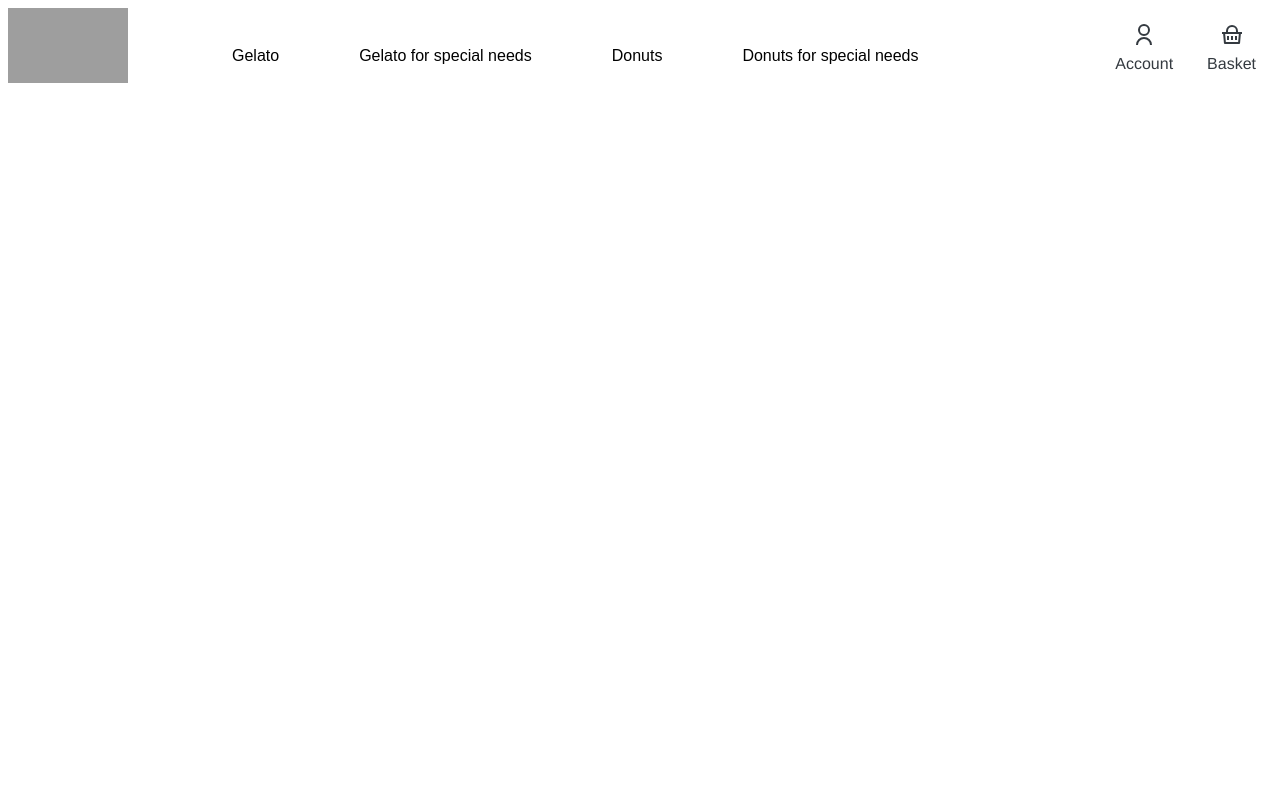
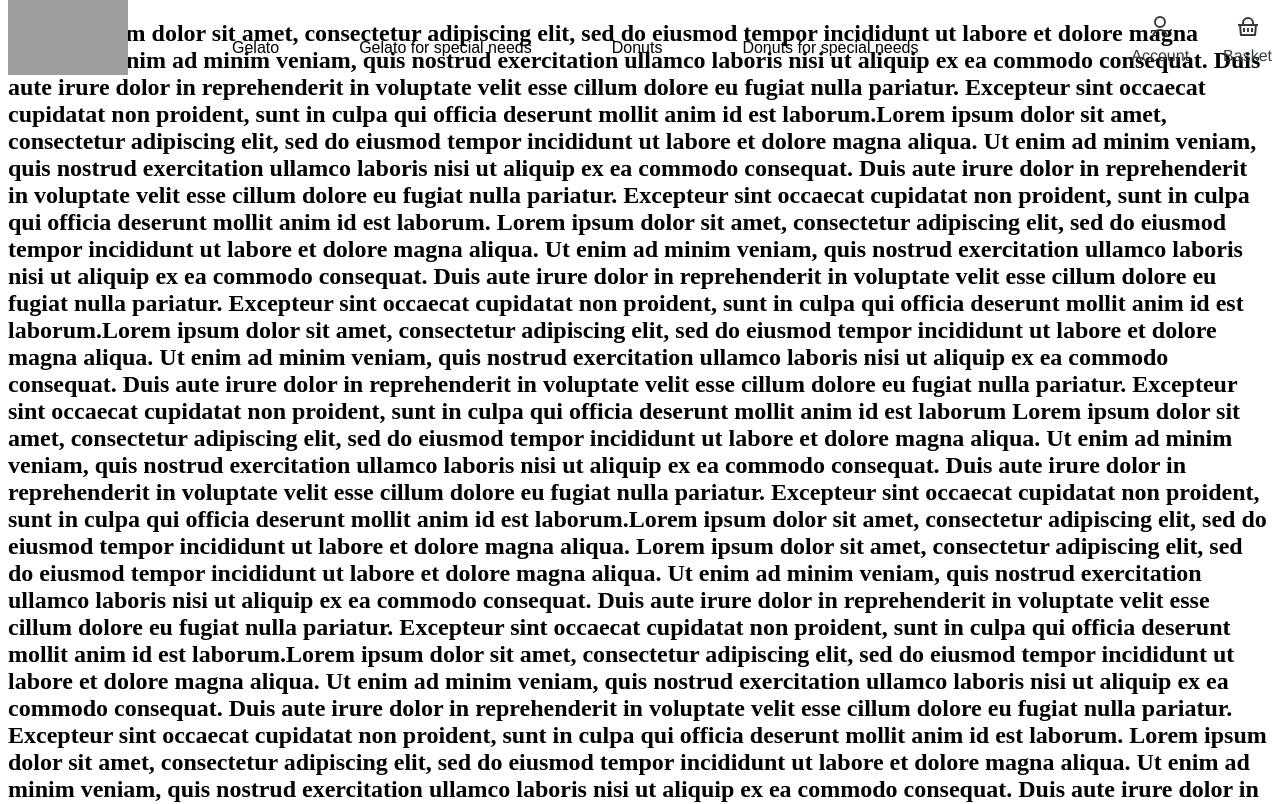
Before and after one commit to GeorgeMoraruOct/GelatoTraining, a React app: page / in a window 1280 px wide. Shown: the top 804 px of the page. Built offline with nearby package versions, Linux system fonts and the light colour scheme; grey boxes are pictures that could not be loaded.

Commit message:
Body update

```diff
--- /dev/null
+++ b/src/Body.js
@@ -0,0 +1,96 @@
+function Body(props) {
+    return <h2>Lorem ipsum dolor sit amet, consectetur adipiscing elit, sed do eiusmod tempor incididunt ut labore et dolore magna aliqua.
+        Ut enim ad minim veniam, quis nostrud exercitation ullamco laboris nisi ut aliquip ex ea commodo consequat.
+        Duis aute irure dolor in reprehenderit in voluptate velit esse cillum dolore eu fugiat nulla pariatur.
+        Excepteur sint occaecat cupidatat non proident, sunt in culpa qui officia deserunt mollit anim id est
+        laborum.Lorem ipsum dolor sit amet, consectetur adipiscing elit, sed do eiusmod tempor incididunt ut labore et dolore magna aliqua.
+        Ut enim ad minim veniam, quis nostrud exercitation ullamco laboris nisi ut aliquip ex ea commodo consequat.
+        Duis aute irure dolor in reprehenderit in voluptate velit esse cillum dolore eu fugiat nulla pariatur.
+        Excepteur sint occaecat cupidatat non proident, sunt in culpa qui officia deserunt mollit anim id est laborum. Lorem ipsum dolor sit amet, consectetur adipiscing elit, sed do eiusmod tempor incididunt ut labore et dolore magna aliqua.
+        Ut enim ad minim veniam, quis nostrud exercitation ullamco laboris nisi ut aliquip ex ea commodo consequat.
+        Duis aute irure dolor in reprehenderit in voluptate velit esse cillum dolore eu fugiat nulla pariatur.
+        Excepteur sint occaecat cupidatat non proident, sunt in culpa qui officia deserunt mollit anim id est
+        laborum.Lorem ipsum dolor sit amet, consectetur adipiscing elit, sed do eiusmod tempor incididunt ut labore et dolore magna aliqua.
+        Ut enim ad minim veniam, quis nostrud exercitation ullamco laboris nisi ut aliquip ex ea commodo consequat.
+        Duis aute irure dolor in reprehenderit in voluptate velit esse cillum dolore eu fugiat nulla pariatur.
+        Excepteur sint occaecat cupidatat non proident, sunt in culpa qui officia deserunt mollit anim id est laborum Lorem ipsum dolor sit amet, consectetur adipiscing elit, sed do eiusmod tempor incididunt ut labore et dolore magna aliqua.
+        Ut enim ad minim veniam, quis nostrud exercitation ullamco laboris nisi ut aliquip ex ea commodo consequat.
+        Duis aute irure dolor in reprehenderit in voluptate velit esse cillum dolore eu fugiat nulla pariatur.
+        Excepteur sint occaecat cupidatat non proident, sunt in culpa qui officia deserunt mollit anim id est
+        laborum.Lorem ipsum dolor sit amet, consectetur adipiscing elit, sed do eiusmod tempor incididunt ut labore et dolore magna aliqua.
+        Lorem ipsum dolor sit amet, consectetur adipiscing elit, sed do eiusmod tempor incididunt ut labore et dolore magna aliqua.
+        Ut enim ad minim veniam, quis nostrud exercitation ullamco laboris nisi ut aliquip ex ea commodo consequat.
+        Duis aute irure dolor in reprehenderit in voluptate velit esse cillum dolore eu fugiat nulla pariatur.
+        Excepteur sint occaecat cupidatat non proident, sunt in culpa qui officia deserunt mollit anim id est
+        laborum.Lorem ipsum dolor sit amet, consectetur adipiscing elit, sed do eiusmod tempor incididunt ut labore et dolore magna aliqua.
+        Ut enim ad minim veniam, quis nostrud exercitation ullamco laboris nisi ut aliquip ex ea commodo consequat.
+        Duis aute irure dolor in reprehenderit in voluptate velit esse cillum dolore eu fugiat nulla pariatur.
+        Excepteur sint occaecat cupidatat non proident, sunt in culpa qui officia deserunt mollit anim id est laborum. Lorem ipsum dolor sit amet, consectetur adipiscing elit, sed do eiusmod tempor incididunt ut labore et dolore magna aliqua.
+        Ut enim ad minim veniam, quis nostrud exercitation ullamco laboris nisi ut aliquip ex ea commodo consequat.
+        Duis aute irure dolor in reprehenderit in voluptate velit esse cillum dolore eu fugiat nulla pariatur.
+        Excepteur sint occaecat cupidatat non proident, sunt in culpa qui officia deserunt mollit anim id est
+        laborum.Lorem ipsum dolor sit amet, consectetur adipiscing elit, sed do eiusmod tempor incididunt ut labore et dolore magna aliqua.
+        Ut enim ad minim veniam, quis nostrud exercitation ullamco laboris nisi ut aliquip ex ea commodo consequat.
+        Duis aute irure dolor in reprehenderit in voluptate velit esse cillum dolore eu fugiat nulla pariatur.
+        Excepteur sint occaecat cupidatat non proident, sunt in culpa qui officia deserunt mollit anim id est laborum Lorem ipsum dolor sit amet, consectetur adipiscing elit, sed do eiusmod tempor incididunt ut labore et dolore magna aliqua.
+        Ut enim ad minim veniam, quis nostrud exercitation ullamco laboris nisi ut aliquip ex ea commodo consequat.
+        Duis aute irure dolor in reprehenderit in voluptate velit esse cillum dolore eu fugiat nulla pariatur.
+        Excepteur sint occaecat cupidatat non proident, sunt in culpa qui officia deserunt mollit anim id est
+        laborum.Lorem ipsum dolor sit amet, consectetur adipiscing elit, sed do eiusmod tempor incididunt ut labore et dolore magna aliqua.
+        Lorem ipsum dolor sit amet, consectetur adipiscing elit, sed do eiusmod tempor incididunt ut labore et dolore magna aliqua.
+        Ut enim ad minim veniam, quis nostrud exercitation ullamco laboris nisi ut aliquip ex ea commodo consequat.
+        Duis aute irure dolor in reprehenderit in voluptate velit esse cillum dolore eu fugiat nulla pariatur.
+        Excepteur sint occaecat cupidatat non proident, sunt in culpa qui officia deserunt mollit anim id est
+        laborum.Lorem ipsum dolor sit amet, consectetur adipiscing elit, sed do eiusmod tempor incididunt ut labore et dolore magna aliqua.
+        Ut enim ad minim veniam, quis nostrud exercitation ullamco laboris nisi ut aliquip ex ea commodo consequat.
+        Duis aute irure dolor in reprehenderit in voluptate velit esse cillum dolore eu fugiat nulla pariatur.
+        Excepteur sint occaecat cupidatat non proident, sunt in culpa qui officia deserunt mollit anim id est laborum. Lorem ipsum dolor sit amet, consectetur adipiscing elit, sed do eiusmod tempor incididunt ut labore et dolore magna aliqua.
+        Ut enim ad minim veniam, quis nostrud exercitation ullamco laboris nisi ut aliquip ex ea commodo consequat.
+        Duis aute irure dolor in reprehenderit in voluptate velit esse cillum dolore eu fugiat nulla pariatur.
+        Excepteur sint occaecat cupidatat non proident, sunt in culpa qui officia deserunt mollit anim id est
+        laborum.Lorem ipsum dolor sit amet, consectetur adipiscing elit, sed do eiusmod tempor incididunt ut labore et dolore magna aliqua.
+        Ut enim ad minim veniam, quis nostrud exercitation ullamco laboris nisi ut aliquip ex ea commodo consequat.
+        Duis aute irure dolor in reprehenderit in voluptate velit esse cillum dolore eu fugiat nulla pariatur.
+        Excepteur sint occaecat cupidatat non proident, sunt in culpa qui officia deserunt mollit anim id est laborum Lorem ipsum dolor sit amet, consectetur adipiscing elit, sed do eiusmod tempor incididunt ut labore et dolore magna aliqua.
+        Ut enim ad minim veniam, quis nostrud exercitation ullamco laboris nisi ut aliquip ex ea commodo consequat.
+        Duis aute irure dolor in reprehenderit in voluptate velit esse cillum dolore eu fugiat nulla pariatur.
+        Excepteur sint occaecat cupidatat non proident, sunt in culpa qui officia deserunt mollit anim id est
+        laborum.Lorem ipsum dolor sit amet, consectetur adipiscing elit, sed do eiusmod tempor incididunt ut labore et dolore magna aliqua.
+        Lorem ipsum dolor sit amet, consectetur adipiscing elit, sed do eiusmod tempor incididunt ut labore et dolore magna aliqua.
+        Ut enim ad minim veniam, quis nostrud exercitation ullamco laboris nisi ut aliquip ex ea commodo consequat.
+        Duis aute irure dolor in reprehenderit in voluptate velit esse cillum dolore eu fugiat nulla pariatur.
+        Excepteur sint occaecat cupidatat non proident, sunt in culpa qui officia deserunt mollit anim id est
+        laborum.Lorem ipsum dolor sit amet, consectetur adipiscing elit, sed do eiusmod tempor incididunt ut labore et dolore magna aliqua.
+        Ut enim ad minim veniam, quis nostrud exercitation ullamco laboris nisi ut aliquip ex ea commodo consequat.
+        Duis aute irure dolor in reprehenderit in voluptate velit esse cillum dolore eu fugiat nulla pariatur.
+        Excepteur sint occaecat cupidatat non proident, sunt in culpa qui officia deserunt mollit anim id est laborum. Lorem ipsum dolor sit amet, consectetur adipiscing elit, sed do eiusmod tempor incididunt ut labore et dolore magna aliqua.
+        Ut enim ad minim veniam, quis nostrud exercitation ullamco laboris nisi ut aliquip ex ea commodo consequat.
+        Duis aute irure dolor in reprehenderit in voluptate velit esse cillum dolore eu fugiat nulla pariatur.
+        Excepteur sint occaecat cupidatat non proident, sunt in culpa qui officia deserunt mollit anim id est
+        laborum.Lorem ipsum dolor sit amet, consectetur adipiscing elit, sed do eiusmod tempor incididunt ut labore et dolore magna aliqua.
+        Ut enim ad minim veniam, quis nostrud exercitation ullamco laboris nisi ut aliquip ex ea commodo consequat.
+        Duis aute irure dolor in reprehenderit in voluptate velit esse cillum dolore eu fugiat nulla pariatur.
+        Excepteur sint occaecat cupidatat non proident, sunt in culpa qui officia deserunt mollit anim id est laborum Lorem ipsum dolor sit amet, consectetur adipiscing elit, sed do eiusmod tempor incididunt ut labore et dolore magna aliqua.
+        Ut enim ad minim veniam, quis nostrud exercitation ullamco laboris nisi ut aliquip ex ea commodo consequat.
+        Duis aute irure dolor in reprehenderit in voluptate velit esse cillum dolore eu fugiat nulla pariatur.
+        Excepteur sint occaecat cupidatat non proident, sunt in culpa qui officia deserunt mollit anim id est
+        laborum.Lorem ipsum dolor sit amet, consectetur adipiscing elit, sed do eiusmod tempor incididunt ut labore et dolore magna aliqua.
+        Ut enim ad minim veniam, quis nostrud exercitation ullamco laboris nisi ut aliquip ex ea commodo consequat.
+        Duis aute irure dolor in reprehenderit in voluptate velit esse cillum dolore eu fugiat nulla pariatur.
+        Excepteur sint occaecat cupidatat non proident, sunt in culpa qui officia deserunt mollit anim id est laborumLorem ipsum dolor sit amet, consectetur adipiscing elit, sed do eiusmod tempor incididunt ut labore et dolore magna aliqua.
+        Ut enim ad minim veniam, quis nostrud exercitation ullamco laboris nisi ut aliquip ex ea commodo consequat.
+        Duis aute irure dolor in reprehenderit in voluptate velit esse cillum dolore eu fugiat nulla pariatur.
+        Excepteur sint occaecat cupidatat non proident, sunt in culpa qui officia deserunt mollit anim id est
+        laborum.Lorem ipsum dolor sit amet, consectetur adipiscing elit, sed do eiusmod tempor incididunt ut labore et dolore magna aliqua.
+        Ut enim ad minim veniam, quis nostrud exercitation ullamco laboris nisi ut aliquip ex ea commodo consequat.
+        Duis aute irure dolor in reprehenderit in voluptate velit esse cillum dolore eu fugiat nulla pariatur.
+        Excepteur sint occaecat cupidatat non proident, sunt in culpa qui officia deserunt mollit anim id est laborumLorem ipsum dolor sit amet, consectetur adipiscing elit, sed do eiusmod tempor incididunt ut labore et dolore magna aliqua.
+        Ut enim ad minim veniam, quis nostrud exercitation ullamco laboris nisi ut aliquip ex ea commodo consequat.
+        Duis aute irure dolor in reprehenderit in voluptate velit esse cillum dolore eu fugiat nulla pariatur.
+        Excepteur sint occaecat cupidatat non proident, sunt in culpa qui officia deserunt mollit anim id est
+        laborum.Lorem ipsum dolor sit amet, consectetur adipiscing elit, sed do eiusmod tempor incididunt ut labore et dolore magna aliqua.
+        Ut enim ad minim veniam, quis nostrud exercitation ullamco laboris nisi ut aliquip ex ea commodo consequat.
+        Duis aute irure dolor in reprehenderit in voluptate velit esse cillum dolore eu fugiat nulla pariatur.
+        Excepteur sint occaecat cupidatat non proident, sunt in culpa qui officia deserunt mollit anim id est laborum {props.name}</h2>;
+  }
+  export default Body;
--- a/src/NavBar.css
+++ b/src/NavBar.css
@@ -7,6 +7,8 @@ body {
   flex-direction: row;
   align-content: space-between;
   align-items: center;
+  position: fixed;
+  top: 0;
 }
 
 .homeButton {
--- a/src/NavBar.js
+++ b/src/NavBar.js
@@ -23,6 +23,7 @@ function Navbar() {
     display: "none",
   };
   return (
+
     <div className="navbar" onClick={changeNav}>
       <div className="logo">
         <img className="logoIcon" src={logo} alt="Gelato and Donuts" />
@@ -49,6 +50,7 @@ function Navbar() {
               &times;
             </button>
             <h2>Menu</h2>
+
             <hr />
           </div>
           <ul>
@@ -114,6 +116,7 @@ function Navbar() {
       </div>
     </div>
   );
+
 }
 
 export default Navbar;
--- a/src/index.js
+++ b/src/index.js
@@ -1,10 +1,12 @@
 import React from 'react';
 import ReactDOM from 'react-dom';
 import Navbar from './NavBar';
+import Body from './Body'
 
 ReactDOM.render(
   <React.StrictMode>
     <Navbar/>
+    <Body/>
   </React.StrictMode>,
   document.getElementById('root')
 );
```
